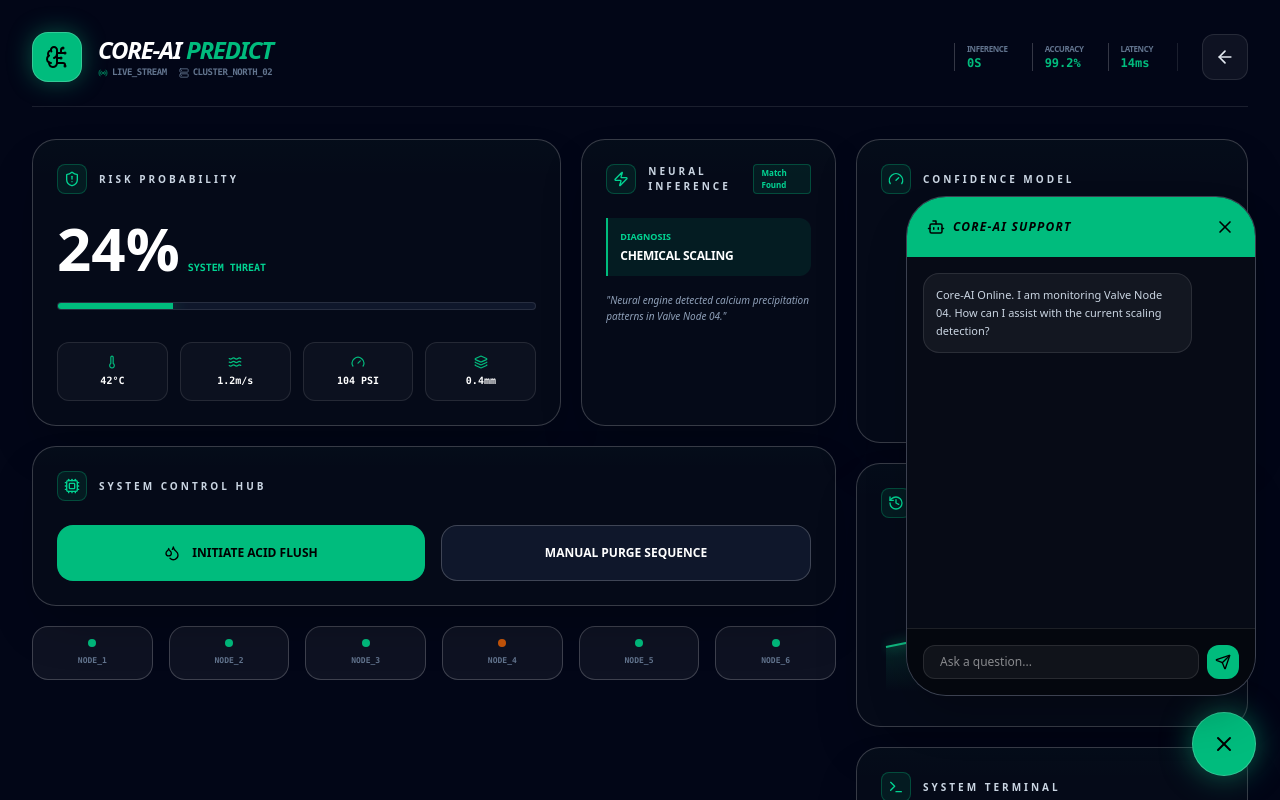
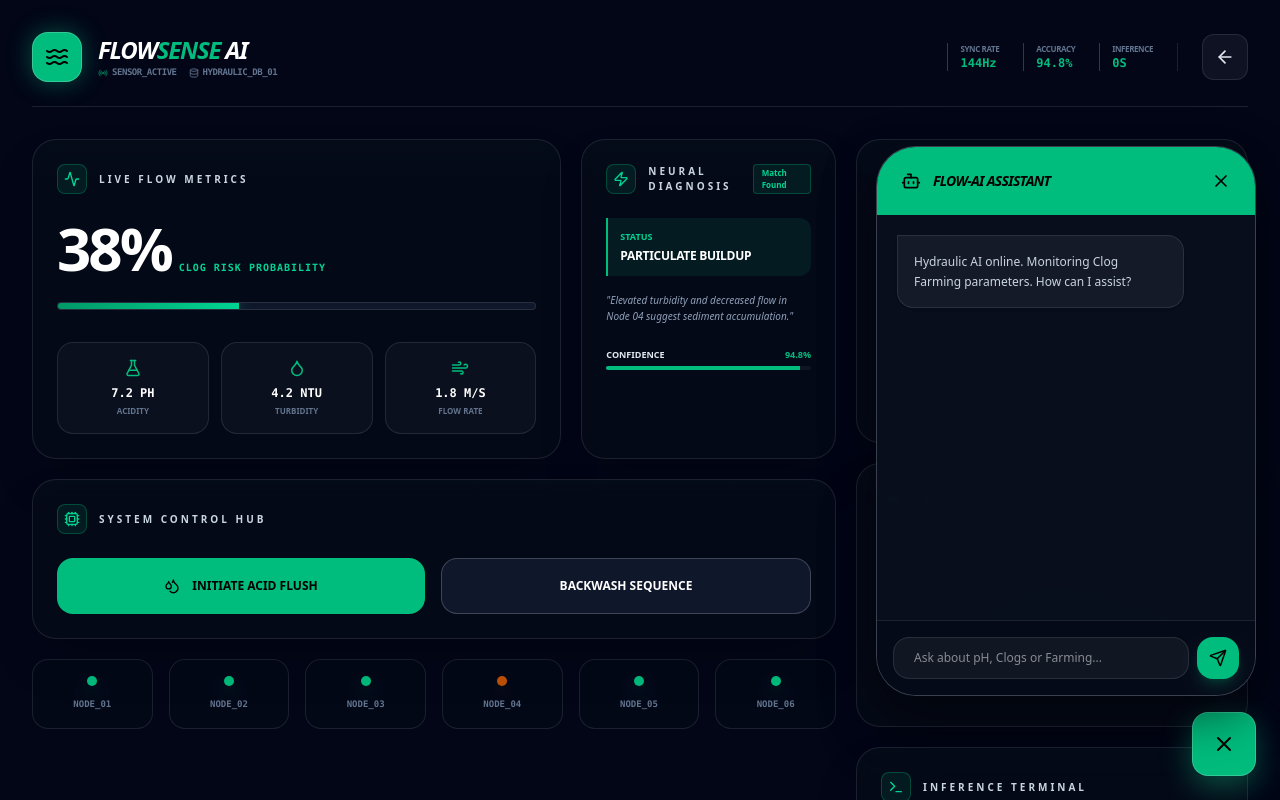
Before and after one commit to Swara696/fertiguard-dashboard, a Next.js app: page /ml-predictions in a window 1280 px wide. Both pictures are taken after a click on the button 1224 px from the left and 744 px from the top of the page. Shown: the top 800 px of the page. Built offline with nearby package versions, Linux system fonts and the light colour scheme.

Commit message:
ml prediction pg updated

```diff
--- a/app/ml-predictions/page.js
+++ b/app/ml-predictions/page.js
@@ -7,7 +7,8 @@ import {
   Activity, ShieldAlert, Zap, Droplets, ArrowLeft,
   BrainCircuit, Gauge, History, RefreshCcw,
   Database, Cpu, Waves, Thermometer, Info,
-  Layers, Terminal, Radio, Server, MessageSquare, X, Send, Bot, Sparkles
+  Layers, Terminal, Radio, Server, MessageSquare, X, Send, Bot, Sparkles,
+  FlaskConical, Droplet, Wind
 } from "lucide-react";
 import {
   Radar, RadarChart, PolarGrid, PolarAngleAxis,
@@ -28,7 +29,7 @@ const Card = ({ children, title, icon: Icon, badge, className = "" }) => (
     initial={{ opacity: 0, scale: 0.98 }}
     animate={{ opacity: 1, scale: 1 }}
     whileHover={{ borderColor: "rgba(16, 185, 129, 0.4)" }}
-    className={`bg-[#050a18] border border-white/20 rounded-3xl p-5 lg:p-6 shadow-2xl relative overflow-hidden group transition-all duration-300 ${className}`}
+    className={`bg-[#050a18]/80 backdrop-blur-md border border-white/10 rounded-3xl p-5 lg:p-6 shadow-2xl relative overflow-hidden group transition-all duration-300 ${className}`}
   >
     <motion.div
       animate={{ y: ["-100%", "300%"] }}
@@ -55,10 +56,10 @@ const Card = ({ children, title, icon: Icon, badge, className = "" }) => (
 /* ---------------- DATA ---------------- */
 
 const radarData = [
-  { subject: "pH Stability", A: 85 },
-  { subject: "Pressure", A: 65 },
-  { subject: "Flow Rate", A: 90 },
-  { subject: "Saturation", A: 70 },
+  { subject: "pH Balance", A: 85 },
+  { subject: "Flow Speed", A: 90 },
+  { subject: "Clarity", A: 75 },
+  { subject: "Viscosity", A: 65 },
   { subject: "Temp", A: 78 },
 ];
 
@@ -75,19 +76,18 @@ const riskHistory = [
 export default function MLPredictionPage() {
   const [prediction, setPrediction] = useState(null);
   const [executing, setExecuting] = useState(null);
-  const [risk, setRisk] = useState(24);
+  const [risk, setRisk] = useState(38);
   const [countdown, setCountdown] = useState(8);
-  const [logs, setLogs] = useState(["Neural cluster online", "Sensor sync: 100%"]);
+  const [logs, setLogs] = useState(["Neural cluster online", "Sensor sync: 100%", "Monitoring Water Flow..."]);
 
   // --- CHATBOT STATE ---
   const [isChatOpen, setIsChatOpen] = useState(false);
   const [chatInput, setChatInput] = useState("");
   const [messages, setMessages] = useState([
-    { role: 'ai', text: 'Core-AI Online. I am monitoring Valve Node 04. How can I assist with the current scaling detection?' }
+    { role: 'ai', text: 'Hydraulic AI online. Monitoring Clog Farming parameters. How can I assist?' }
   ]);
   const chatEndRef = useRef(null);
 
-  // Auto-scroll chat
   useEffect(() => {
     chatEndRef.current?.scrollIntoView({ behavior: "smooth" });
   }, [messages, isChatOpen]);
@@ -95,11 +95,11 @@ export default function MLPredictionPage() {
   useEffect(() => {
     const timer = setTimeout(() => {
       setPrediction({
-        clog_type: "Chemical Scaling",
-        confidence: 98.4,
-        explanation: "Neural engine detected calcium precipitation patterns in Valve Node 04."
+        clog_type: "Particulate Buildup",
+        confidence: 94.8,
+        explanation: "Elevated turbidity and decreased flow in Node 04 suggest sediment accumulation."
       });
-      setLogs(prev => ["ML Analysis: scaling_detected", ...prev]);
+      setLogs(prev => ["ML Analysis: sedimentation_warning", ...prev]);
     }, 1500);
     return () => clearTimeout(timer);
   }, []);
@@ -119,50 +119,55 @@ export default function MLPredictionPage() {
     }, 4000);
   };
 
-  // --- FIXED CHAT LOGIC ---
+  // --- CHAT LOGIC ---
   const handleSendMessage = (e) => {
     e.preventDefault();
     if (!chatInput.trim()) return;
 
     const userMessage = { role: 'user', text: chatInput };
     setMessages(prev => [...prev, userMessage]);
-    const currentInput = chatInput.toLowerCase();
+    const prompt = chatInput.toLowerCase();
     setChatInput("");
 
-    // Simulated AI Response Logic
     setTimeout(() => {
-      let aiText = "I'm processing that request. My sensors indicate stable flow, but manual inspection is advised.";
+      let aiText = "I'm analyzing that query against our flow database. Generally, maintaining pH below 7.5 helps prevent clog hardening.";
 
-      if (currentInput.includes("risk")) aiText = `The current risk level is ${risk}%. The probability of total blockage is low if action is taken now.`;
-      if (currentInput.includes("acid") || currentInput.includes("flush")) aiText = "An Acid Flush will clear calcium deposits in Valve Node 04. Shall I prepare the sequence?";
-      if (currentInput.includes("status")) aiText = "System is nominal. Neural inference is running at 99.2% accuracy.";
+      if (prompt.includes("clog") || prompt.includes("farming")) {
+        aiText = "In clog farming, we optimize particulate capture. Currently, Node 04 is showing 94% capture efficiency with a 38% risk of total blockage.";
+      } else if (prompt.includes("ph")) {
+        aiText = "The current pH is 7.2. If it exceeds 8.0, we expect calcium carbonate precipitation, which accelerates clogging.";
+      } else if (prompt.includes("turbidity")) {
+        aiText = "Turbidity is at 4.2 NTU. Higher turbidity usually correlates with faster buildup in the filter mesh.";
+      } else if (prompt.includes("status") || prompt.includes("risk")) {
+        aiText = `The current system risk is ${risk}%. Neural inference suggests a 'Backwash Sequence' if this exceeds 50%.`;
+      }
 
       setMessages(prev => [...prev, { role: 'ai', text: aiText }]);
-    }, 8000); // 800ms delay for realism
+    }, 800);
   };
 
   return (
-    <main className="min-h-screen bg-[#020617] text-slate-200 p-4 lg:p-8 font-sans">
+    <main className="min-h-screen bg-[#020617] text-slate-200 p-4 lg:p-8 font-sans selection:bg-emerald-500/30">
 
       {/* HEADER */}
       <nav className="max-w-[1500px] mx-auto flex flex-col md:flex-row justify-between items-center mb-8 gap-4 border-b border-white/10 pb-6 relative z-10">
         <div className="flex items-center gap-4">
           <div className="p-3 bg-emerald-500 rounded-2xl shadow-[0_0_25px_rgba(16,185,129,0.4)] border border-white/20">
-            <BrainCircuit className="text-black w-6 h-6" />
+            <Waves className="text-black w-6 h-6" />
           </div>
           <div>
-            <h1 className="text-2xl font-black tracking-tighter text-white uppercase italic">Core-AI <span className="text-emerald-500">Predict</span></h1>
+            <h1 className="text-2xl font-black tracking-tighter text-white uppercase italic">Flow<span className="text-emerald-500">Sense</span> AI</h1>
             <div className="flex items-center gap-3 text-[9px] font-mono text-slate-500 font-bold uppercase tracking-tighter">
-              <span className="flex items-center gap-1"><Radio size={10} className="animate-pulse text-emerald-500" /> LIVE_STREAM</span>
-              <span className="flex items-center gap-1"><Server size={10} /> CLUSTER_NORTH_02</span>
+              <span className="flex items-center gap-1"><Radio size={10} className="animate-pulse text-emerald-500" /> SENSOR_ACTIVE</span>
+              <span className="flex items-center gap-1"><Database size={10} /> HYDRAULIC_DB_01</span>
             </div>
           </div>
         </div>
         <div className="flex items-center gap-6">
           <div className="hidden lg:flex items-center gap-6 pr-6 border-r border-white/10">
+            <StatMini label="Sync Rate" val="144Hz" />
+            <StatMini label="Accuracy" val="94.8%" />
             <StatMini label="Inference" val={`${countdown}S`} />
-            <StatMini label="Accuracy" val="99.2%" />
-            <StatMini label="Latency" val="14ms" />
           </div>
           <Link href="/">
             <button className="p-3 bg-white/5 hover:bg-emerald-500 transition-all rounded-xl group border border-white/10 hover:border-emerald-400">
@@ -178,34 +183,50 @@ export default function MLPredictionPage() {
         {/* LEFT COLUMN */}
         <div className="lg:col-span-8 space-y-5">
           <div className="grid grid-cols-1 md:grid-cols-3 gap-5">
-            <Card title="Risk Probability" icon={ShieldAlert} className="md:col-span-2">
+
+            {/* FIRST COMPONENT BOX: RISK % + SENSORS */}
+            <Card title="Live Flow Metrics" icon={Activity} className="md:col-span-2">
               <div className="flex items-baseline gap-2 mb-6">
-                <span className="text-6xl font-black text-white">{risk}%</span>
-                <span className="text-[10px] font-mono text-emerald-400 font-bold uppercase">System Threat</span>
+                <span className="text-6xl font-black text-white tracking-tighter">{risk}%</span>
+                <span className="text-[10px] font-mono text-emerald-400 font-bold uppercase tracking-widest">Clog Risk Probability</span>
               </div>
               <div className="h-2 bg-slate-900 rounded-full overflow-hidden mb-8 border border-white/10">
-                <motion.div animate={{ width: `${risk}%` }} className="h-full bg-emerald-500 shadow-[0_0_15px_rgba(16,185,129,0.6)]" />
+                <motion.div animate={{ width: `${risk}%` }} className="h-full bg-gradient-to-r from-emerald-600 to-emerald-400 shadow-[0_0_15px_rgba(16,185,129,0.6)]" />
               </div>
-              <div className="grid grid-cols-4 gap-3">
-                {[{i: Thermometer, v: "42°C"}, {i: Waves, v: "1.2m/s"}, {i: Gauge, v: "104 PSI"}, {i: Layers, v: "0.4mm"}].map((s, i) => (
-                  <div key={i} className="p-3 bg-white/[0.03] rounded-xl border border-white/10 text-center hover:bg-white/[0.08] transition-colors">
-                     <s.i size={14} className="text-emerald-500 mb-1 mx-auto" />
-                     <p className="text-[10px] font-mono text-white font-bold">{s.v}</p>
+              <div className="grid grid-cols-3 gap-3">
+                {[
+                    {i: FlaskConical, v: "7.2 pH", l: "Acidity"},
+                    {i: Droplet, v: "4.2 NTU", l: "Turbidity"},
+                    {i: Wind, v: "1.8 m/s", l: "Flow Rate"}
+                ].map((s, i) => (
+                  <div key={i} className="p-4 bg-white/[0.03] rounded-2xl border border-white/10 text-center hover:bg-white/[0.08] transition-all hover:-translate-y-1">
+                      <s.i size={18} className="text-emerald-500 mb-2 mx-auto" />
+                      <p className="text-xs font-mono text-white font-black uppercase">{s.v}</p>
+                      <p className="text-[8px] font-bold text-slate-500 uppercase mt-1">{s.l}</p>
                   </div>
                 ))}
               </div>
             </Card>
 
-            <Card title="Neural Inference" icon={Zap} badge="Match Found">
+            <Card title="Neural Diagnosis" icon={Zap} badge="Match Found">
               {prediction ? (
                 <div className="space-y-4">
                   <div className="p-3 bg-emerald-500/10 border-l-2 border-emerald-500 rounded-r-xl">
-                    <p className="text-[9px] text-emerald-400 font-black uppercase mb-1">Diagnosis</p>
+                    <p className="text-[9px] text-emerald-400 font-black uppercase mb-1">Status</p>
                     <p className="text-xs font-bold text-white uppercase tracking-tight">{prediction.clog_type}</p>
                   </div>
                   <p className="text-[10px] text-slate-400 italic leading-relaxed">"{prediction.explanation}"</p>
+                  <div className="pt-2">
+                    <div className="flex justify-between text-[9px] font-bold mb-1">
+                      <span>CONFIDENCE</span>
+                      <span className="text-emerald-500">{prediction.confidence}%</span>
+                    </div>
+                    <div className="h-1 bg-white/5 rounded-full overflow-hidden">
+                        <motion.div initial={{width: 0}} animate={{width: '94.8%'}} className="h-full bg-emerald-500" />
+                    </div>
+                  </div>
                 </div>
-              ) : <div className="h-32 flex items-center justify-center animate-pulse text-[10px] font-mono text-emerald-500/50 italic">SCANNING FLUIDS...</div>}
+              ) : <div className="h-32 flex items-center justify-center animate-pulse text-[10px] font-mono text-emerald-500/50 italic uppercase tracking-widest">Scanning Fluids...</div>}
             </Card>
           </div>
 
@@ -214,46 +235,45 @@ export default function MLPredictionPage() {
               <button
                 onClick={() => runAction("Acid Flush")}
                 disabled={executing}
-                className="flex-1 h-14 bg-emerald-500 hover:brightness-110 rounded-2xl text-black font-black uppercase text-xs flex items-center justify-center gap-3 transition-all active:scale-[0.98]"
+                className="flex-1 h-14 bg-emerald-500 hover:shadow-[0_0_20px_rgba(16,185,129,0.4)] rounded-2xl text-black font-black uppercase text-xs flex items-center justify-center gap-3 transition-all active:scale-[0.98] disabled:opacity-50"
               >
                 <Droplets className="w-4 h-4" /> Initiate Acid Flush
               </button>
               <button
-                onClick={() => runAction("Manual Purge")}
+                onClick={() => runAction("Backwash Sequence")}
                 disabled={executing}
-                className="flex-1 h-14 bg-slate-900 border border-white/20 text-white font-bold rounded-2xl uppercase text-xs hover:bg-slate-800 transition-all active:scale-[0.98]"
+                className="flex-1 h-14 bg-slate-900 border border-white/20 text-white font-bold rounded-2xl uppercase text-xs hover:bg-slate-800 transition-all active:scale-[0.98] disabled:opacity-50"
               >
-                Manual Purge Sequence
+                Backwash Sequence
               </button>
             </div>
           </Card>
 
           {/* Node Grid */}
           <div className="grid grid-cols-3 md:grid-cols-6 gap-4">
-             {[1,2,3,4,5,6].map(i => (
-                <div key={i} className="bg-white/5 border border-white/20 p-3 rounded-2xl flex flex-col items-center group hover:border-emerald-500/50 transition-colors">
-                   <div className={`w-2 h-2 rounded-full mb-2 ${i === 4 ? 'bg-orange-500 animate-pulse' : 'bg-emerald-500'}`} />
-                   <span className="text-[8px] font-mono text-slate-500 group-hover:text-white transition-colors uppercase font-bold">Node_{i}</span>
+              {[1,2,3,4,5,6].map(i => (
+                <div key={i} className="bg-[#050a18]/50 border border-white/10 p-4 rounded-2xl flex flex-col items-center group hover:border-emerald-500/50 transition-all">
+                   <div className={`w-2.5 h-2.5 rounded-full mb-3 shadow-lg ${i === 4 ? 'bg-orange-500 animate-pulse shadow-orange-500/50' : 'bg-emerald-500 shadow-emerald-500/50'}`} />
+                   <span className="text-[9px] font-mono text-slate-500 group-hover:text-white transition-colors uppercase font-black">Node_{i.toString().padStart(2, '0')}</span>
                 </div>
-             ))}
+              ))}
           </div>
         </div>
 
         {/* RIGHT COLUMN */}
         <div className="lg:col-span-4 space-y-5">
-          <Card title="Confidence Model" icon={Gauge}>
+          <Card title="Sensor Fusion Radar" icon={Gauge}>
             <div className="h-[200px] w-full">
               <ResponsiveContainer width="100%" height="100%">
                 <RadarChart cx="50%" cy="50%" outerRadius="70%" data={radarData}>
                   <PolarGrid stroke="#1e293b" />
-                  <PolarAngleAxis dataKey="subject" tick={{ fill: '#64748b', fontSize: 9, fontWeight: 700 }} />
-                  <Radar dataKey="A" stroke="#10b981" fill="#10b981" fillOpacity={0.15} />
+                  <PolarAngleAxis dataKey="subject" tick={{ fill: '#64748b', fontSize: 8, fontWeight: 800 }} />
+                  <Radar dataKey="A" stroke="#10b981" fill="#10b981" fillOpacity={0.2} />
                 </RadarChart>
               </ResponsiveContainer>
             </div>
           </Card>
 
-          {/* RESTORED: RISK HISTORY */}
           <Card title="Risk History" icon={History}>
             <div className="h-[160px] w-full">
               <ResponsiveContainer width="100%" height="100%">
@@ -265,17 +285,17 @@ export default function MLPredictionPage() {
                     </linearGradient>
                   </defs>
                   <Area type="monotone" dataKey="risk" stroke="#10b981" strokeWidth={2} fillOpacity={1} fill="url(#colorRisk)" />
-                  <Tooltip contentStyle={{ backgroundColor: '#050a18', border: '1px solid rgba(255,255,255,0.1)', fontSize: '10px' }} />
+                  <Tooltip contentStyle={{ backgroundColor: '#050a18', border: '1px solid rgba(16, 185, 129, 0.2)', fontSize: '10px', borderRadius: '12px' }} />
                 </AreaChart>
               </ResponsiveContainer>
             </div>
           </Card>
 
-          <Card title="System Terminal" icon={Terminal}>
+          <Card title="Inference Terminal" icon={Terminal}>
             <div className="h-[140px] overflow-y-auto space-y-2 font-mono text-[9px] pr-2 custom-scrollbar">
               {logs.map((msg, i) => (
                 <div key={i} className="flex gap-2 border-b border-white/5 pb-1.5 hover:bg-white/[0.02] transition-colors">
-                  <span className="text-slate-600">[{new Date().toLocaleTimeString([], {hour12: false})}]</span>
+                  <span className="text-emerald-500/50">[{new Date().toLocaleTimeString([], {hour12: false})}]</span>
                   <span className={i === 0 ? "text-emerald-400 font-bold" : "text-slate-400"}>{msg}</span>
                 </div>
               ))}
@@ -287,13 +307,13 @@ export default function MLPredictionPage() {
       {/* --- POP-UP MODAL --- */}
       <AnimatePresence>
         {executing && (
-          <motion.div initial={{ opacity: 0 }} animate={{ opacity: 1 }} exit={{ opacity: 0 }} className="fixed inset-0 z-[100] bg-black/80 backdrop-blur-xl flex items-center justify-center p-6">
-            <motion.div initial={{ scale: 0.9 }} animate={{ scale: 1 }} exit={{ scale: 0.9 }} className="bg-[#050a18] p-10 rounded-[3rem] border border-emerald-500/40 text-center shadow-[0_0_60px_rgba(16,185,129,0.2)] max-w-sm w-full">
-               <motion.div animate={{ rotate: 360 }} transition={{ repeat: Infinity, duration: 2, ease: "linear" }} className="w-16 h-16 mb-6 mx-auto border-4 border-t-emerald-500 border-emerald-500/10 rounded-full flex items-center justify-center">
+          <motion.div initial={{ opacity: 0 }} animate={{ opacity: 1 }} exit={{ opacity: 0 }} className="fixed inset-0 z-[100] bg-black/90 backdrop-blur-md flex items-center justify-center p-6">
+            <motion.div initial={{ scale: 0.9, y: 20 }} animate={{ scale: 1, y: 0 }} exit={{ scale: 0.9 }} className="bg-[#050a18] p-10 rounded-[3rem] border border-emerald-500/40 text-center shadow-[0_0_80px_rgba(16,185,129,0.15)] max-w-sm w-full">
+               <motion.div animate={{ rotate: 360 }} transition={{ repeat: Infinity, duration: 1.5, ease: "linear" }} className="w-20 h-20 mb-6 mx-auto border-4 border-t-emerald-500 border-emerald-500/10 rounded-full flex items-center justify-center">
                  <RefreshCcw className="text-emerald-500 w-8 h-8" />
                </motion.div>
                <h3 className="text-white font-black uppercase tracking-widest text-lg italic">{executing}</h3>
-               <p className="text-emerald-500 font-mono text-[10px] animate-pulse mt-2 uppercase">Hardware Sync In Progress...</p>
+               <p className="text-emerald-500/60 font-mono text-[10px] animate-pulse mt-3 uppercase tracking-tighter">Overriding manual valves...</p>
             </motion.div>
           </motion.div>
         )}
@@ -304,20 +324,20 @@ export default function MLPredictionPage() {
         <AnimatePresence>
           {isChatOpen && (
             <motion.div
-              initial={{ opacity: 0, y: 20, scale: 0.9 }}
-              animate={{ opacity: 1, y: 0, scale: 1 }}
+              initial={{ opacity: 0, y: 20, scale: 0.9, filter: "blur(10px)" }}
+              animate={{ opacity: 1, y: 0, scale: 1, filter: "blur(0px)" }}
               exit={{ opacity: 0, y: 20, scale: 0.9 }}
-              className="absolute bottom-20 right-0 w-[350px] h-[500px] bg-[#0b1224] border border-white/20 rounded-[2.5rem] shadow-2xl flex flex-col overflow-hidden backdrop-blur-2xl"
+              className="absolute bottom-20 right-0 w-[380px] h-[550px] bg-[#0b1224]/95 border border-white/20 rounded-[2.5rem] shadow-[0_20px_50px_rgba(0,0,0,0.5)] flex flex-col overflow-hidden backdrop-blur-3xl"
             >
-              <div className="p-5 bg-emerald-500 flex items-center justify-between text-black">
-                <div className="flex items-center gap-2 font-black text-xs uppercase tracking-widest italic"><Bot size={18} /> Core-AI Support</div>
-                <button onClick={() => setIsChatOpen(false)}><X size={20}/></button>
+              <div className="p-6 bg-emerald-500 flex items-center justify-between text-black">
+                <div className="flex items-center gap-3 font-black text-sm uppercase tracking-tighter italic"><Bot size={20} /> Flow-AI Assistant</div>
+                <button onClick={() => setIsChatOpen(false)} className="hover:rotate-90 transition-transform"><X size={20}/></button>
               </div>
 
-              <div className="flex-1 overflow-y-auto p-4 space-y-4 bg-black/40 custom-scrollbar">
+              <div className="flex-1 overflow-y-auto p-5 space-y-4 bg-black/20 custom-scrollbar">
                 {messages.map((m, i) => (
                   <div key={i} className={`flex ${m.role === 'user' ? 'justify-end' : 'justify-start'}`}>
-                    <div className={`max-w-[85%] p-3 rounded-2xl text-[11px] leading-relaxed ${m.role === 'user' ? 'bg-emerald-500 text-black font-bold' : 'bg-white/5 text-slate-300 border border-white/10'}`}>
+                    <div className={`max-w-[85%] p-4 rounded-2xl text-[12px] leading-relaxed shadow-sm ${m.role === 'user' ? 'bg-emerald-500 text-black font-bold rounded-tr-none' : 'bg-white/5 text-slate-300 border border-white/10 rounded-tl-none'}`}>
                       {m.text}
                     </div>
                   </div>
@@ -325,26 +345,28 @@ export default function MLPredictionPage() {
                 <div ref={chatEndRef} />
               </div>
 
-              <form onSubmit={handleSendMessage} className="p-4 border-t border-white/10 flex gap-2 bg-black/60">
+              <form onSubmit={handleSendMessage} className="p-4 border-t border-white/10 flex gap-2 bg-[#050a18]">
                 <input
                   value={chatInput}
                   onChange={(e) => setChatInput(e.target.value)}
-                  placeholder="Ask a question..."
-                  className="flex-1 bg-white/5 border border-white/10 rounded-xl px-4 py-2 text-xs text-white focus:outline-none focus:border-emerald-500"
+                  placeholder="Ask about pH, Clogs or Farming..."
+                  className="flex-1 bg-white/5 border border-white/10 rounded-2xl px-5 py-3 text-xs text-white focus:outline-none focus:border-emerald-500 transition-colors"
                 />
-                <button type="submit" className="p-2 bg-emerald-500 rounded-xl text-black transition-transform active:scale-90"><Send size={16}/></button>
+                <button type="submit" className="p-3 bg-emerald-500 rounded-2xl text-black hover:scale-105 transition-all active:scale-95 shadow-lg shadow-emerald-500/20"><Send size={18}/></button>
               </form>
             </motion.div>
           )}
         </AnimatePresence>
-        <button onClick={() => setIsChatOpen(!isChatOpen)} className="w-16 h-16 bg-emerald-500 rounded-full flex items-center justify-center shadow-[0_0_30px_rgba(16,185,129,0.5)] border border-white/20">
-          {isChatOpen ? <X size={24} className="text-black" /> : <MessageSquare size={24} className="text-black" />}
+        <button onClick={() => setIsChatOpen(!isChatOpen)} className="w-16 h-16 bg-emerald-500 rounded-2xl flex items-center justify-center shadow-[0_10px_30px_rgba(16,185,129,0.4)] border border-white/20 hover:rotate-12 transition-all active:scale-90 group">
+          {isChatOpen ? <X size={24} className="text-black" /> : <MessageSquare size={24} className="text-black group-hover:scale-110 transition-transform" />}
         </button>
       </div>
 
       <style jsx global>{`
-        .custom-scrollbar::-webkit-scrollbar { width: 4px; }
-        .custom-scrollbar::-webkit-scrollbar-thumb { background: rgba(16,185,129,0.3); border-radius: 10px; }
+        .custom-scrollbar::-webkit-scrollbar { width: 5px; }
+        .custom-scrollbar::-webkit-scrollbar-track { background: transparent; }
+        .custom-scrollbar::-webkit-scrollbar-thumb { background: rgba(16,185,129,0.2); border-radius: 10px; }
+        .custom-scrollbar::-webkit-scrollbar-thumb:hover { background: rgba(16,185,129,0.4); }
       `}</style>
     </main>
   );
--- a/package.json
+++ b/package.json
@@ -11,7 +11,7 @@
   "dependencies": {
     "chart.js": "^4.5.1",
     "firebase": "^12.9.0",
-    "framer-motion": "^12.29.0",
+    "framer-motion": "^12.34.3",
     "lucide-react": "^0.575.0",
     "next": "16.1.4",
     "react": "19.2.3",
```
Also changed, not shown: 1 other file (tests, documents, lock files or other folders).
